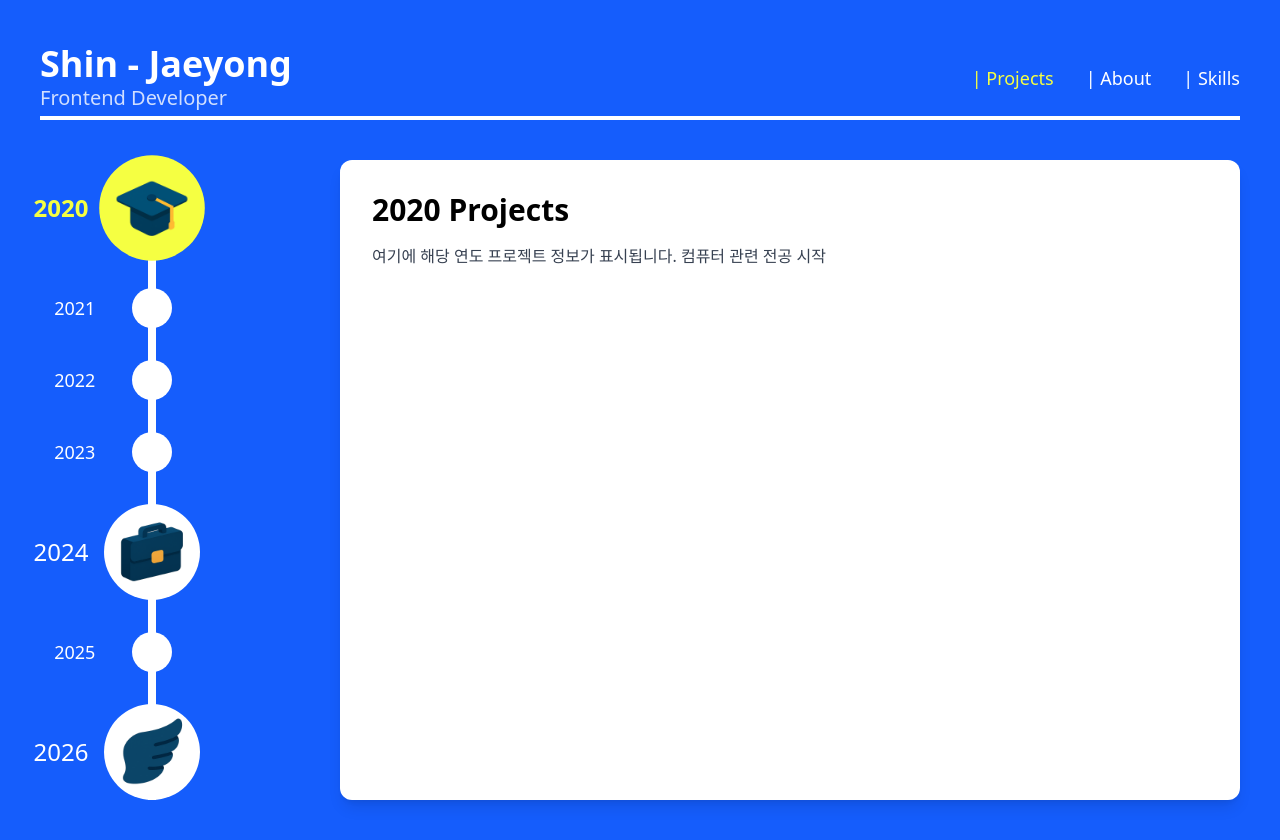
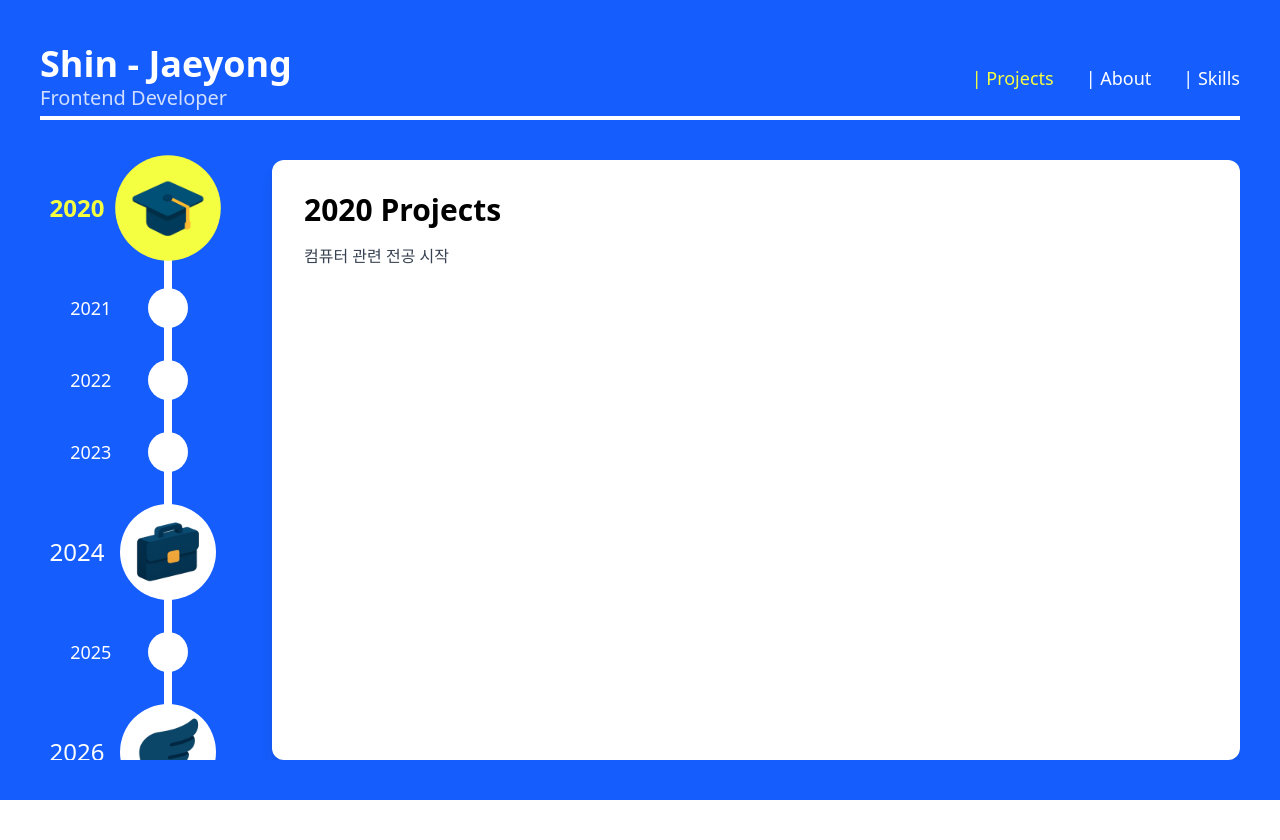
Before and after one commit to FoggyCaligo/Portfolio, a Vue app: page / in a window 1280 px wide. After the commit the page ends 800 px from the top, so only its background shows below. Built offline with nearby package versions, Linux system fonts and the light colour scheme.

Commit message:
add - scroll function

```diff
--- a/src/App.vue
+++ b/src/App.vue
@@ -3,7 +3,7 @@
   </script>
 
   <template>
-    <div class="min-h-screen bg-brand p-10">
+    <div class="h-full bg-brand p-10">
       <Navbar />
       <RouterView />
       <!-- <main class="pt-20 px-4 md:px-8">
--- a/src/assets/main.css
+++ b/src/assets/main.css
@@ -1,3 +1,13 @@
 @tailwind base;
 @tailwind components;
 @tailwind utilities;
+
+/* 스크롤은 유지하고, 스크롤바만 숨김 */
+.scrollbar-hide {
+  -ms-overflow-style: none; /* IE, Edge */
+  scrollbar-width: none; /* Firefox */
+}
+
+.scrollbar-hide::-webkit-scrollbar {
+  display: none; /* Chrome, Safari */
+}
--- a/src/components/TimeLine.vue
+++ b/src/components/TimeLine.vue
@@ -1,46 +1,34 @@
 <script setup lang="ts">
   import type { TimelineItem } from '../data/timeline'
+  import TimeLineDesktop from './TimeLineDesktop.vue';
+  import TimeLineMobile from './TimeLineMobile.vue';
 
   defineProps<{
     items: TimelineItem[]
-    selectedItem: TimelineItem | null
+    selectedItem: TimelineItem | undefined
   }>()
-
   const emit = defineEmits<{
     (e: 'select', item: TimelineItem): void
   }>()
 
-  const classMainWrapper = "relative w-24 h-full flex flex-col ml-16 mr-2 gap-8 box-border items-center";
-  const classCenterLine = "absolute top-0 w-0 h-full  border-4 border-white left-1/2 -translate-x-1/2";
-  const classItem = 'relative flex flex-row justify-center items-center w-full h-full z-10 cursor-pointer';
-  const classCircleBase = 'rounded-full transition-transform transition-colors duration-300 ease-out flex';
-  const classCircleBig = "w-24 h-24";
-  const classCircleSmall = "w-10 h-10";
-  const classSelected = "bg-yellow scale-110";
-  const classUnSelected = "bg-white";
+</script>
 
+<template>
+  <div class="h-full overflow-y-auto scrollbar-hide">
+    <div class="hidden md:block">
+      <TimeLineDesktop
+        :items="items"
+        :selectedItem="selectedItem"
+        @select="emit('select', $event)"
+      />
+    </div>
 
-  </script>
-
-  <template>
-    <div :class="classMainWrapper">
-      <div :class="classCenterLine"/>
-      <div v-for="item in items" :key="item.year" :class="classItem" @click="emit('select', item)">
-        <div :class="[
-          'absolute -translate-x-full pr-6 whitespace-nowrap transition-transform transition-colors duration-300 ease-out',
-          item?.year === selectedItem?.year ? 'text-yellow font-bold' : 'text-white',
-          item.icon ? 'text-2xl' : 'text-lg'
-        ]">
-          {{ item.year }}
-        </div>
-        <div
-            :class="[
-              classCircleBase,
-              item.icon ? classCircleBig : classCircleSmall,
-              item?.year === selectedItem?.year ? classSelected : classUnSelected
-            ]">
-          <img v-if="item.icon" :src="item.icon" />
-        </div>
-      </div>
+    <div class="block md:hidden">
+      <TimeLineMobile
+        :items="items"
+        :selectedItem="selectedItem"
+        @select="emit('select', $event)"
+      />
     </div>
-  </template>
+  </div>
+</template>
--- /dev/null
+++ b/src/components/TimeLineDesktop.vue
@@ -0,0 +1,51 @@
+<script setup lang="ts">
+  import { ref, toRef } from 'vue'
+  import type { TimelineItem } from '../data/timeline'
+  import { useScrollIntoView } from '../composables/useScrollIntoView'
+  const props = defineProps<{
+    items: TimelineItem[]
+    selectedItem: TimelineItem | undefined
+  }>()
+
+  const emit = defineEmits<{
+    (e: 'select', item: TimelineItem): void
+  }>()
+
+  const classMainWrapper = "relative w-24 h-full flex flex-col ml-20 mr-2 mt-10 mb-10 gap-8 box-border items-center";
+  const classCenterLine = "absolute top-0 w-0 h-full  border-4 border-white left-1/2 -translate-x-1/2";
+  const classItem = 'relative flex flex-row justify-center items-center w-full h-full z-10 cursor-pointer';
+  const classCircleBase = 'rounded-full transition-transform transition-colors duration-300 ease-out flex';
+  const classCircleBig = "w-24 h-24";
+  const classCircleSmall = "w-10 h-10";
+  const classSelected = "bg-yellow scale-110";
+  const classUnSelected = "bg-white";
+
+  const itemRefs = ref<Record<number, HTMLElement | undefined>>({});
+  useScrollIntoView(
+    toRef(props, 'selectedItem'),
+    (item) => itemRefs.value[item.year]
+  )
+</script>
+
+<template>
+  <div :class="classMainWrapper" >
+    <div :class="classCenterLine"/>
+    <div v-for="item in items" :key="item.year" :class="classItem" @click="emit('select', item)" :ref="el => itemRefs[item.year] = el">
+      <div :class="[
+        'absolute -translate-x-full pr-6 whitespace-nowrap transition-transform transition-colors duration-300 ease-out',
+        item?.year === selectedItem?.year ? 'text-yellow font-bold' : 'text-white',
+        item.icon ? 'text-2xl' : 'text-lg'
+      ]">
+        {{ item.year }}
+      </div>
+      <div
+          :class="[
+            classCircleBase,
+            item.icon ? classCircleBig : classCircleSmall,
+            item?.year === selectedItem?.year ? classSelected : classUnSelected
+          ]">
+        <img v-if="item.icon" :src="item.icon" />
+      </div>
+    </div>
+  </div>
+</template>
--- /dev/null
+++ b/src/components/TimeLineMobile.vue
@@ -0,0 +1,45 @@
+<script setup lang="ts">
+  import type { TimelineItem } from '../data/timeline'
+
+  defineProps<{
+    items: TimelineItem[]
+    selectedItem: TimelineItem | undefined
+  }>()
+
+  const emit = defineEmits<{
+    (e: 'select', item: TimelineItem): void
+  }>()
+
+  const classMainWrapper = "relative w-24 h-full flex flex-col ml-16 mr-2 gap-8 box-border items-center";
+  const classCenterLine = "absolute top-0 w-0 h-full  border-4 border-white left-1/2 -translate-x-1/2";
+  const classItem = 'relative flex flex-row justify-center items-center w-full h-full z-10 cursor-pointer';
+  const classCircleBase = 'rounded-full transition-transform transition-colors duration-300 ease-out flex';
+  const classCircleBig = "w-24 h-24";
+  const classCircleSmall = "w-10 h-10";
+  const classSelected = "bg-yellow scale-110";
+  const classUnSelected = "bg-white";
+
+
+</script>
+
+<template>
+  <div class="w-full flex flex-row gap-8 overflow-x-auto py-4 px-2 box-border">
+    <div v-for="item in items" :key="item.year" class="flex flex-col items-center cursor-pointer" @click="emit('select', item)">
+      <div
+          :class="[
+            classCircleBase,
+            item.icon ? classCircleBig : classCircleSmall,
+            item?.year === selectedItem?.year ? classSelected : classUnSelected
+          ]">
+        <img v-if="item.icon" :src="item.icon" />
+      </div>
+      <div :class="[
+        'mt-2 transition-colors duration-300 ease-out',
+        item?.year === selectedItem?.year ? 'text-yellow font-bold' : 'text-white',
+        item.icon ? 'text-2xl' : 'text-lg'
+      ]">
+        {{ item.year }}
+      </div>
+    </div>
+  </div>
+</template>
--- /dev/null
+++ b/src/composables/useScrollIntoView.ts
@@ -0,0 +1,16 @@
+import { watch, nextTick, type Ref } from 'vue'
+
+export function useScrollIntoView<T>(
+  selected: Ref<T | undefined>,
+  getEl: (item: T) => HTMLElement | undefined,
+  options: ScrollIntoViewOptions = {
+    behavior: 'smooth',
+    block: 'center',
+  }
+) {
+  watch(selected, async (item) => {
+    if (!item) return
+    await nextTick()
+    getEl(item)?.scrollIntoView(options)
+  })
+}
--- a/src/pages/ProjectsPage.vue
+++ b/src/pages/ProjectsPage.vue
@@ -1,12 +1,13 @@
 <script setup lang="ts">
-  import dayjs from 'dayjs'
   import { ref } from 'vue'
   import { timelineData } from '../data/timeline'
   import TimeLine from '../components/TimeLine.vue'
+  import type { TimelineItem } from '../data/timeline'
+  import dayjs from 'dayjs'
 
-  const selectedItem = ref<TimeLineItem | null>(timelineData[0])
+  const selectedItem = ref<TimelineItem | undefined>(timelineData[0])
 
-  const handleSelect = (item : TimeLineItem) => {
+  const handleSelect = (item : TimelineItem) => {
     selectedItem.value = item
   }
 
@@ -14,9 +15,56 @@
 
 <template>
 
-  <div class="flex justify-between w-full h-full pt-10">
+  <div class="flex justify-between w-full ">
+    <div class="flex w-full  justify-between h-[calc(100vh-160px)] overflow-hidden gap-12">
+      <!-- 🔹 Timeline (스크롤 전용) -->
+      <div class="flex-shrink-0">
+        <TimeLine
+          :items="timelineData"
+          :selectedItem="selectedItem"
+          @select="handleSelect"
+        />
+      </div>
 
-    <div class="w-fit flex flex-col ">
+      <!-- 🔹 Content (고정) -->
+      <div class="flex-1 pt-10">
+        <div class="h-full p-8 bg-white rounded-xl shadow-lg">
+          <h2 class="text-3xl font-bold mb-4">
+            {{ selectedItem?.year }} Projects
+          </h2>
+          <p class="text-gray-700">
+            {{ selectedItem?.description }}
+          </p>
+        </div>
+      </div>
+  </div>
+
+
+
+
+    <!--
+  <div class="flex-shrink-0">
+    <TimeLine
+      :items="timelineData"
+      :selectedItem="selectedItem"
+      @select="handleSelect"
+    />
+  </div>
+  <div class="flex-1">
+    <div class="h-full p-8 bg-white rounded-xl shadow-lg">
+      <h2 class="text-3xl font-bold mb-4">
+        {{ selectedItem?.year }} Projects
+      </h2>
+      <p class="text-gray-700">
+        {{ selectedItem?.description }}
+      </p>
+    </div>
+  </div> -->
+
+
+
+
+    <!-- <div class="w-fit flex flex-col ">
       <TimeLine
         :items="timelineData"
         :selectedItem="selectedItem"
@@ -24,7 +72,7 @@
       />
     </div>
 
-    <div class="w-3/4 p-8 bg-white rounded-xl shadow-lg">
+    <div class=" sticky top-0 left-0 w-full h- w-3/4 p-8 bg-white rounded-xl shadow-lg">
       <h2 class="text-3xl font-bold mb-4">
         {{ selectedItem?.year }} Projects
       </h2>
@@ -33,6 +81,6 @@
         여기에 해당 연도 프로젝트 정보가 표시됩니다.
         {{ selectedItem?.description }}
       </p>
-    </div>
+    </div> -->
   </div>
 </template>
```
